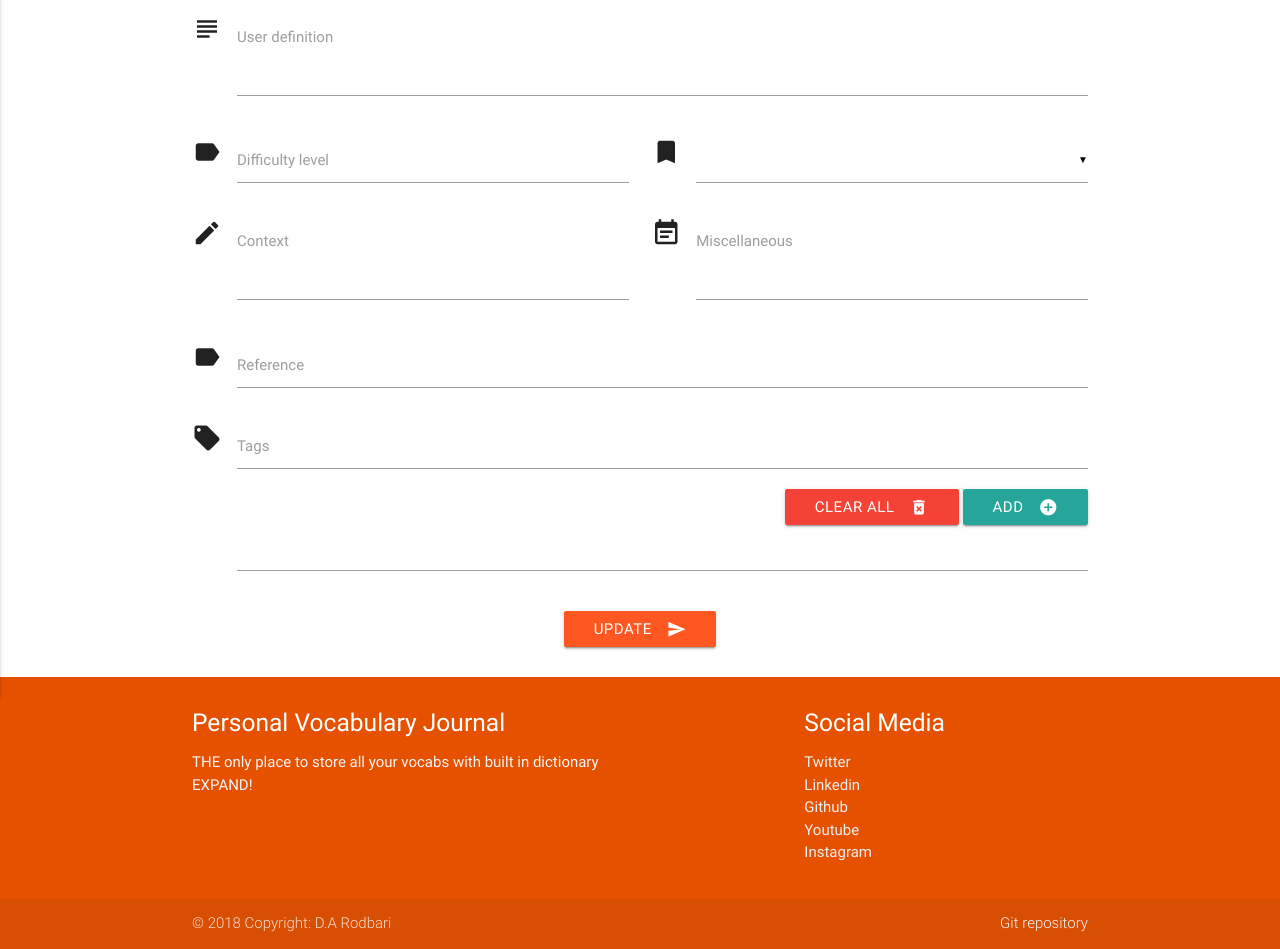
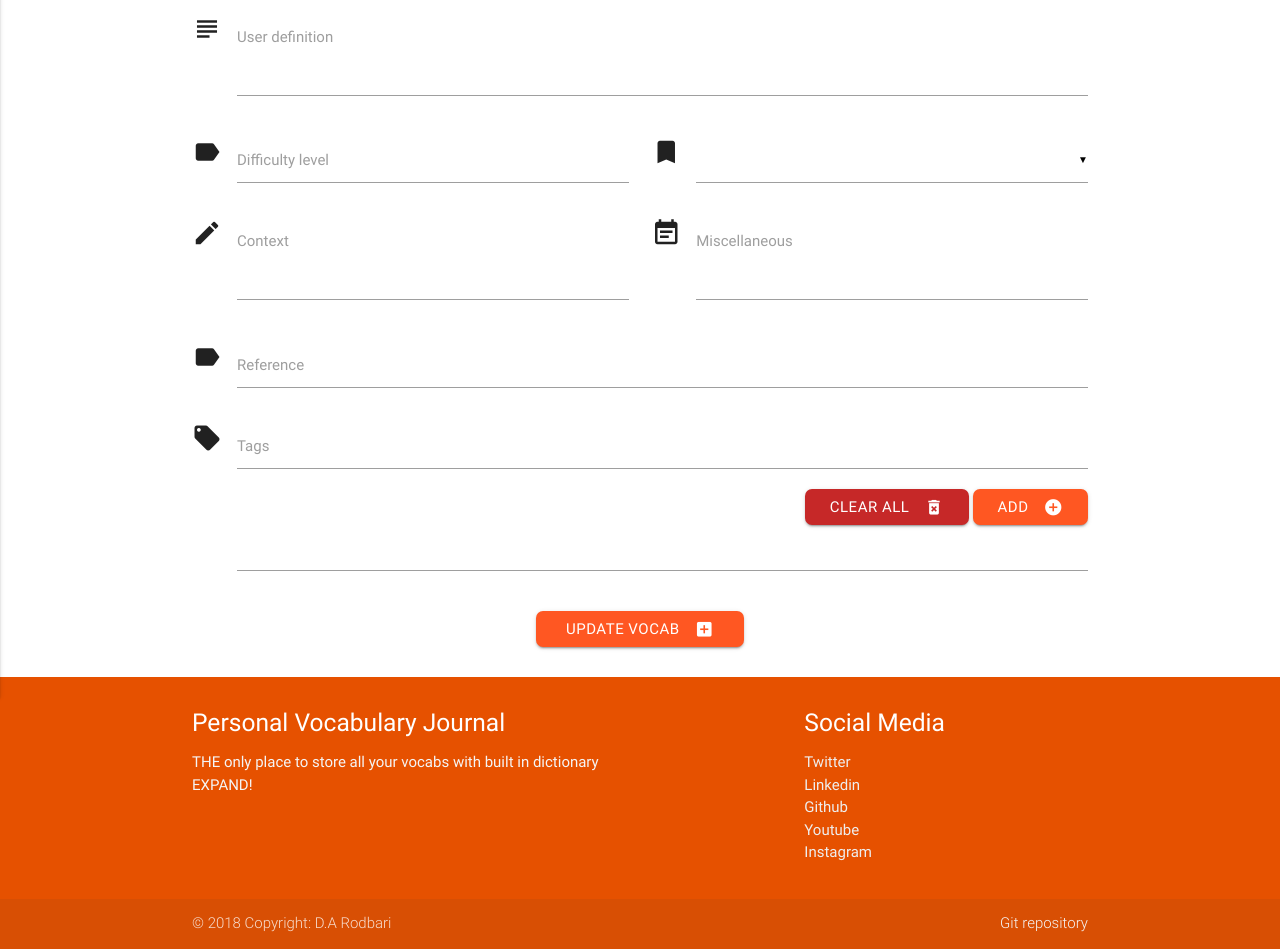
Before and after one commit to Code-Institute-Submissions/vocab_journal, a Flask app: template templates/edit_vocab.html in a window 1280 px wide. Shown: the part 163-1112 px from the top of the page. Run offline with Flask 2, Linux system fonts and the light colour scheme; the template is opened without the code that fills it, so the values that code supplies are empty; some libraries are stand-ins or nearby versions; some web fonts are replaced.

Commit message:
applied styling to buttons in edit_vocab template and added some other minot cosmetic changes

```diff
--- a/templates/edit_vocab.html
+++ b/templates/edit_vocab.html
@@ -99,8 +99,8 @@
             <i class="material-icons prefix">local_offer</i>
             <input id="tag" type="text" minlength="2">
             <div class="right-align">
-                <a id="removeTags" class="waves-effect waves-light btn red"><i class="material-icons right">delete_forever</i>Clear all</a>
-                <a id="addTag" class="waves-effect waves-light btn"><i class="material-icons right">add_circle</i>Add</a>
+                <a id="removeTags" class="waves-effect waves-light btn btn_small red darken-3"><i class="material-icons right">delete_forever</i>Clear all</a>
+                <a id="addTag" class="waves-effect waves-light btn btn_small deep-orange"><i class="material-icons right">add_circle</i>Add</a>
             </div>
             <label for="first_name">Tags</label>
             <input id="tag-pool" name="tags" type="text" value="{{ vocab.tags }}" readonly>
@@ -109,8 +109,8 @@
     </div>
 
     <div class="input-field center-align">
-        <button class="btn waves-effect waves-light deep-orange" type="submit">Update
-                <i class="material-icons right">send</i>
+        <button class="btn btn_large waves-effect waves-light deep-orange" type="submit">Update vocab
+                <i class="material-icons right">add_box</i>
             </button>
     </div>
 
--- a/todo_deleteME.txt
+++ b/todo_deleteME.txt
@@ -196,6 +196,7 @@ notes:
             - add BASIC footer ............................................................. DONE!
             - add vocab button on dash? .................................................... DONE!
             - dash ......................................................................... DONE!
+            - login screen
             - check_vocab
             - add_vocab
         - logic (run.py)
@@ -239,6 +240,7 @@ notes:
                 - add interactive page with graphs
                 - vocab of the day
                 - share vocab
+                - live change detection - if no change grey out apudate button
                 - administration control
                     - delete users
                     - edit users
```
